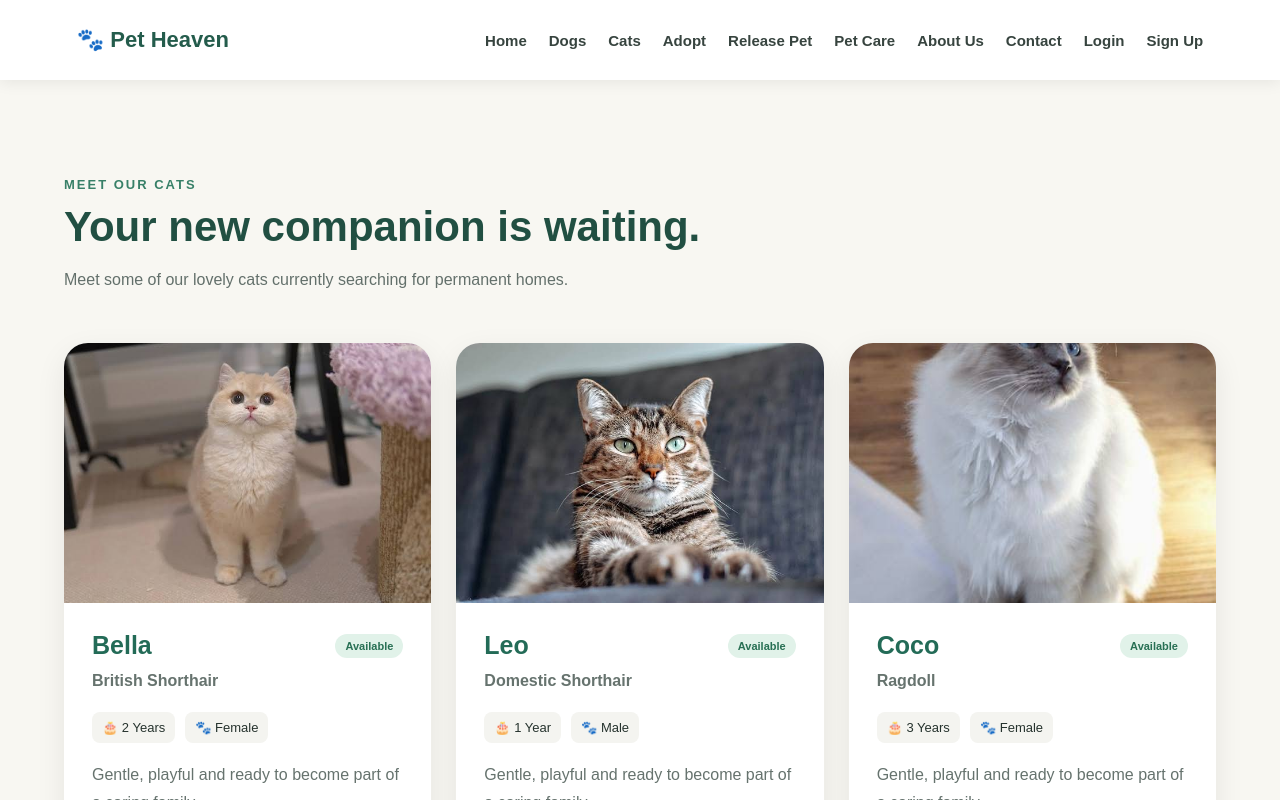
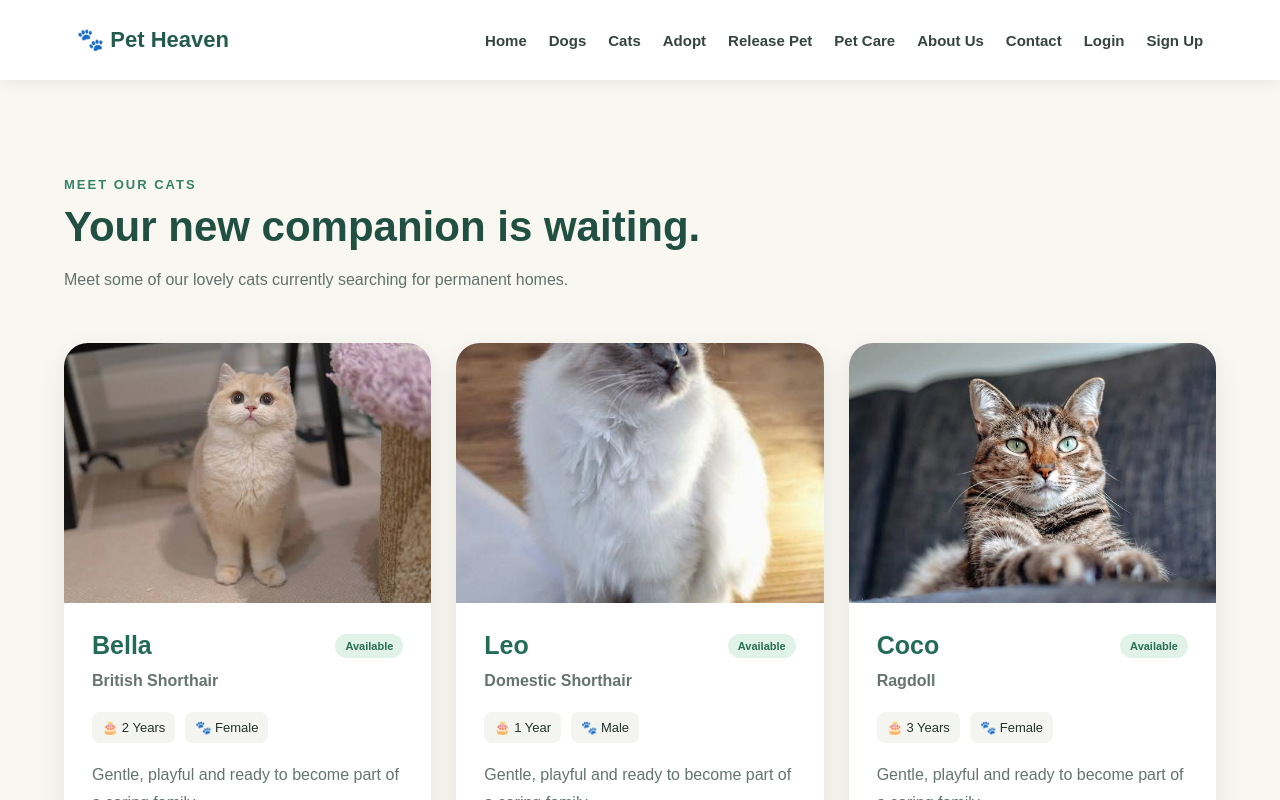
Before and after one commit to wasik347/pet-heaven, a React (Create React App) app: page /#/cats in a window 1280 px wide. Shown: the top 800 px of the page. Built offline with nearby package versions, Linux system fonts and the light colour scheme.

Commit message:
Fix image paths for GitHub Pages

```diff
--- a/src/Cats.js
+++ b/src/Cats.js
@@ -8,7 +8,7 @@ function Cats() {
       breed: "British Shorthair",
       age: "2 Years",
       gender: "Female",
-      image: "/images/bella.jpg"
+      image: process.env.PUBLIC_URL + "/images/bella.jpg"
     },
     {
       id: 2,
@@ -16,7 +16,7 @@ function Cats() {
       breed: "Domestic Shorthair",
       age: "1 Year",
       gender: "Male",
-      image: "/images/leo.jpg"
+      image: process.env.PUBLIC_URL + "/images/coco.jpg"
     },
     {
       id: 3,
@@ -24,7 +24,7 @@ function Cats() {
       breed: "Ragdoll",
       age: "3 Years",
       gender: "Female",
-      image: "/images/coco.jpg"
+      image: process.env.PUBLIC_URL + "/images/leo.jpg"
     }
   ];
 
--- a/src/Dogs.js
+++ b/src/Dogs.js
@@ -8,7 +8,7 @@ function Dogs() {
       breed: "Golden Retriever",
       age: "2 Years",
       gender: "Male",
-      image: "/images/milo.jpg"
+      image: process.env.PUBLIC_URL + "/images/milo.jpg"
     },
     {
       id: 2,
@@ -16,7 +16,7 @@ function Dogs() {
       breed: "Corgi",
       age: "1 Year",
       gender: "Female",
-      image: "/images/luna.jpg"
+      image: process.env.PUBLIC_URL + "/images/luna.jpg"
     },
     {
       id: 3,
@@ -24,7 +24,7 @@ function Dogs() {
       breed: "Labrador",
       age: "3 Years",
       gender: "Male",
-      image: "/images/max.jpg"
+      image: process.env.PUBLIC_URL + "/images/max.jpg"
     }
   ];
 
```
